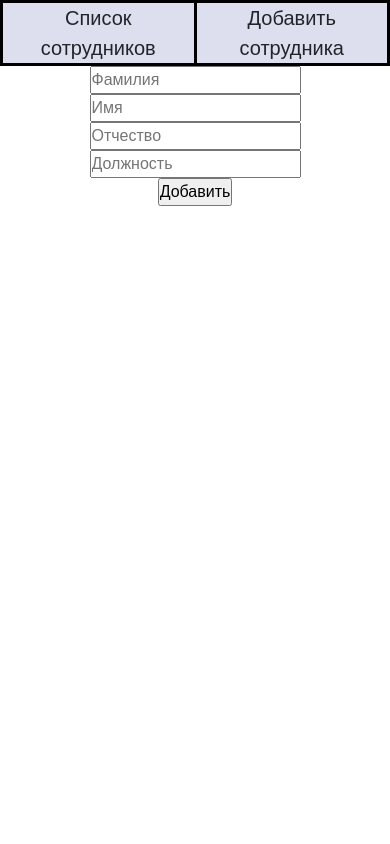
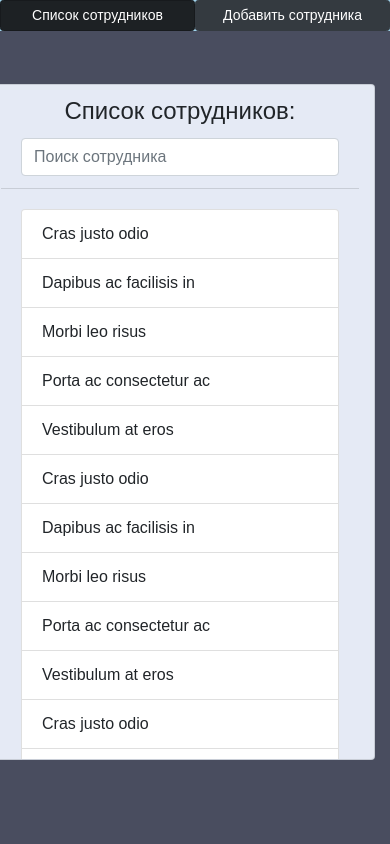
Before and after one commit to TiramFirov/EpData, a plain HTML site: page index.html in a window 390 px wide. Drawn offline with nearby package versions, Linux system fonts and the light colour scheme.

Commit message:
add js code and change index and style file

```diff
--- a/css/style.css
+++ b/css/style.css
@@ -10,27 +10,34 @@ body {
 }
 
 nav {
+	background-color: #a0d2eb;
 }
 
-nav .nav-item {
-	border: 3px solid #000;
-	height: 100%;
-	font-size: 20px;
-	background-color: #dddeee;
-	text-align: center;
+.box-of-windows {
+	background-color: #494d5f;
 }
 
-nav .nav-item:first-child {
-	border-right: 0;
+.list-of-employee,  .add-new-employee {
+	height: 100vh;
+	width: 100vw;
 }
 
-.box-of-windows .add-new-employee form{
-	display: flex;
-	flex-direction: column;
-	justify-content: center;
-	align-items: center;
+.list-card {
+	max-height: 80vh;
 }
 
+.card-header {
+	background-color: #e5eaf5!important;
+}
+
+.list-items-class {
+	overflow-y: auto;
+}
+
+.add-card-form, .list-card {
+	margin: 0 auto;
+	background-color: #e5eaf5!important;
+}
 
 /* Шрифт */
 @import url('https://fonts.googleapis.com/css2?family=Montserrat:wght@500&display=swap');
--- a/index.html
+++ b/index.html
@@ -8,34 +8,85 @@
 	<link rel="stylesheet" href="https://stackpath.bootstrapcdn.com/bootstrap/4.5.0/css/bootstrap.min.css" integrity="sha384-9aIt2nRpC12Uk9gS9baDl411NQApFmC26EwAOH8WgZl5MYYxFfc+NcPb1dKGj7Sk" crossorigin="anonymous">
 </head>
 <body>
-	<nav>
+	<nav class="fixed-top">
 		<div class="container-fluid">
 			<div class="row">
-				<div class="nav-item col col-md-3">Список сотрудников</div>
-				<div class="nav-item col col-md-3">Добавить сотрудника</div>
+				<button type="button" id="list-emp" class="nav-item col col-md-3 btn btn-dark btn-sm active">Список сотрудников</button>
+				<button type="button" id="add-emp" class="nav-item col col-md-3 btn btn-dark btn-sm">Добавить сотрудника</button>
 			</div>
 		</div>
 	</nav>
 
 	<section class="box-of-windows">
 
-		<div class="list-of-employee container-fluid"></div>
+		<!-- Первое окно -->
+		<div class="containet-fluid">
+			<div id="list-of-emp" class="list-of-employee row">
+				<div class="list-card card col-md-10 col-sm-12 align-self-center">
+					<div class="card-header">
+						<h4 class="card-title text-center">Список сотрудников:</h4>
+						<input type="text" id="search_emp" class="form-control" placeholder="Поиск сотрудника"></div>
+					<div class="card-body list-items-class">
+						<ul class="list-group">
+							<li class="list-group-item">Cras justo odio</li>
+							<li class="list-group-item">Dapibus ac facilisis in</li>
+							<li class="list-group-item">Morbi leo risus</li>
+							<li class="list-group-item">Porta ac consectetur ac</li>
+							<li class="list-group-item">Vestibulum at eros</li>
+							<li class="list-group-item">Cras justo odio</li>
+							<li class="list-group-item">Dapibus ac facilisis in</li>
+							<li class="list-group-item">Morbi leo risus</li>
+							<li class="list-group-item">Porta ac consectetur ac</li>
+							<li class="list-group-item">Vestibulum at eros</li>
+							<li class="list-group-item">Cras justo odio</li>
+							<li class="list-group-item">Dapibus ac facilisis in</li>
+							<li class="list-group-item">Morbi leo risus</li>
+							<li class="list-group-item">Porta ac consectetur ac</li>
+							<li class="list-group-item">Vestibulum at eros</li>
+							<li class="list-group-item">Cras justo odio</li>
+							<li class="list-group-item">Dapibus ac facilisis in</li>
+							<li class="list-group-item">Morbi leo risus</li>
+							<li class="list-group-item">Porta ac consectetur ac</li>
+							<li class="list-group-item">Vestibulum at eros</li>
+						</ul>
+					</div>
+				</div>
+			</div>
+		</div>
 
-		<div class="add-new-employee container-fluid">
-			<form action="#" method="post">
-				<input type="text" placeholder="Фамилия">
-				<input type="text" placeholder="Имя">
-				<input type="text" placeholder="Отчество">
-				<input type="text" placeholder="Должность">
-				<input type="submit" value="Добавить">
-			</form>
+		<!-- Второе окно -->
+		<div class="container-fluid">
+			<div id="add-new-emp" class="add-new-employee row d-none">
+				<div class="add-card-form card text-center col-md-6 col-sm-12 align-self-center">
+					<div class="card-body">
+						<h4 class="card-title">Добавить сотрудника:</h4>
+						<form action="#" method="_POST">
+							<div class="form-group">
+								<input type="text" class="form-control" placeholder="Фамилия" required>
+							</div>
+							<div class="form-group">
+								<input type="text" class="form-control" placeholder="Имя" required>
+							</div>
+							<div class="form-group">
+								<input type="text" class="form-control" placeholder="Отчество" required>
+							</div>
+							<div class="form-group">
+								<input type="text" class="form-control" placeholder="Должность" required>
+							</div>
+							<div class="form-group text-right">
+								<button type="submit" id="form_submit" class="btn btn-primary">Добавить</button>
+							</div>
+						</form>
+					</div>
+				</div>
+			</div>
 		</div>
 
 	</section>
 
-
 	<script src="https://code.jquery.com/jquery-3.5.1.slim.min.js" integrity="sha384-DfXdz2htPH0lsSSs5nCTpuj/zy4C+OGpamoFVy38MVBnE+IbbVYUew+OrCXaRkfj" crossorigin="anonymous"></script>
 	<script src="https://cdn.jsdelivr.net/npm/popper.js@1.16.0/dist/umd/popper.min.js" integrity="sha384-Q6E9RHvbIyZFJoft+2mJbHaEWldlvI9IOYy5n3zV9zzTtmI3UksdQRVvoxMfooAo" crossorigin="anonymous"></script>
 	<script src="https://stackpath.bootstrapcdn.com/bootstrap/4.5.0/js/bootstrap.min.js" integrity="sha384-OgVRvuATP1z7JjHLkuOU7Xw704+h835Lr+6QL9UvYjZE3Ipu6Tp75j7Bh/kR0JKI" crossorigin="anonymous"></script>
+	<script src="js/script.js"></script>
 </body>
 </html>
--- /dev/null
+++ b/js/script.js
@@ -0,0 +1,39 @@
+//Логика окон
+
+let list_emp = document.getElementById('list-emp');
+let add_emp = document.getElementById('add-emp');
+let list_of_emp = document.getElementById('list-of-emp');
+let add_new_emp = document.getElementById('add-new-emp');
+
+list_emp.addEventListener('click', changeSelectedTabOnAdd);
+add_emp.addEventListener('click', changeSelectedTabOnList);
+
+function changeSelectedTabOnAdd() {
+	if (!list_emp.classList.contains("active")) {
+		//Изменение состояния кнопок
+		list_emp.classList.add("active");
+		add_emp.classList.remove("active");
+		add_emp.classList.remove("btn-dark");
+		add_emp.classList.add("btn-outline-dark");
+
+		//Изменение видимости окон
+		add_new_emp.classList.add("d-none");
+		list_of_emp.classList.remove("d-none");
+	}
+
+}
+
+function changeSelectedTabOnList(){
+	//Изменение состояния кнопок
+	if (!add_emp.classList.contains("active")) {
+		add_emp.classList.add("active");
+		list_emp.classList.remove("active");
+		list_emp.classList.remove("btn-dark");
+		list_emp.classList.add("btn-outline-dark");
+
+
+		//Изменение видимости окон
+		list_of_emp.classList.add("d-none");
+		add_new_emp.classList.remove("d-none");
+	}
+}
```
